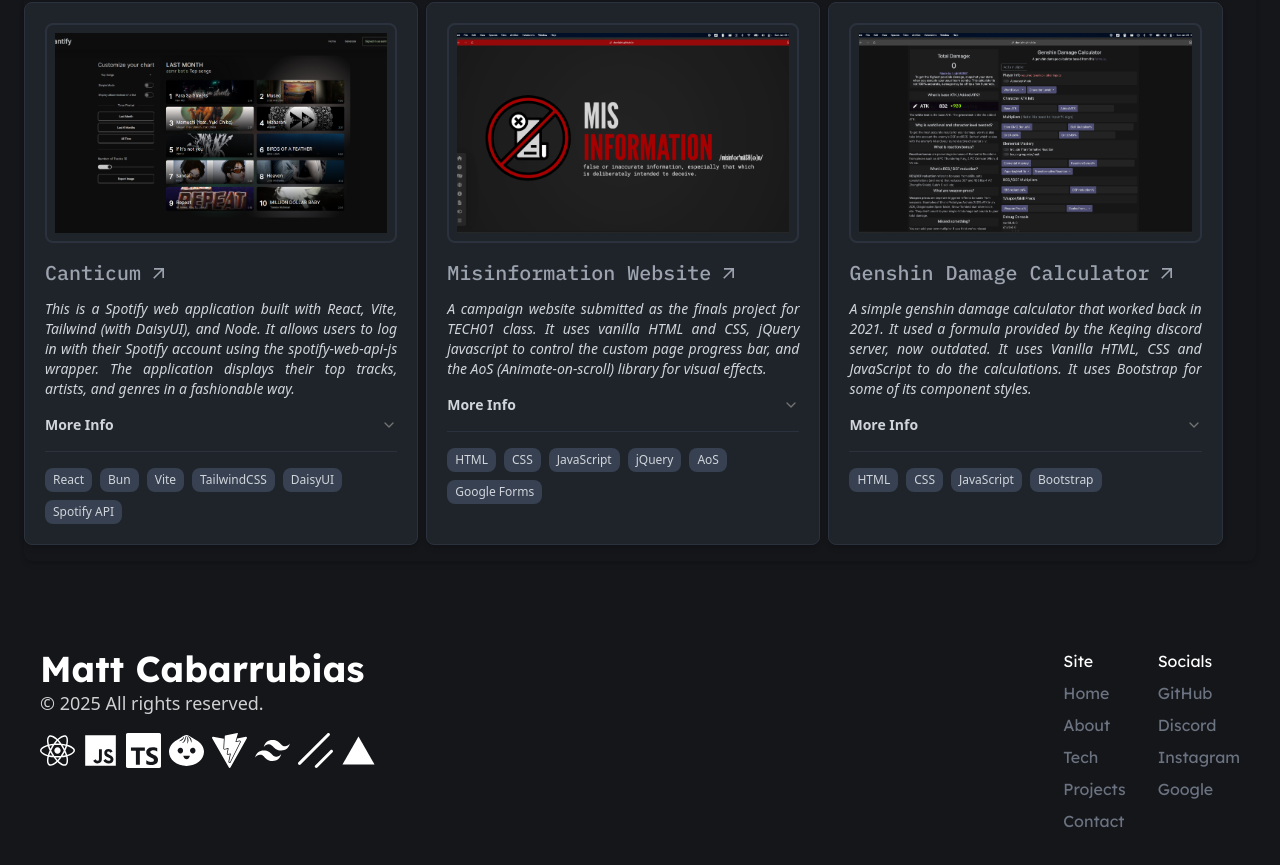
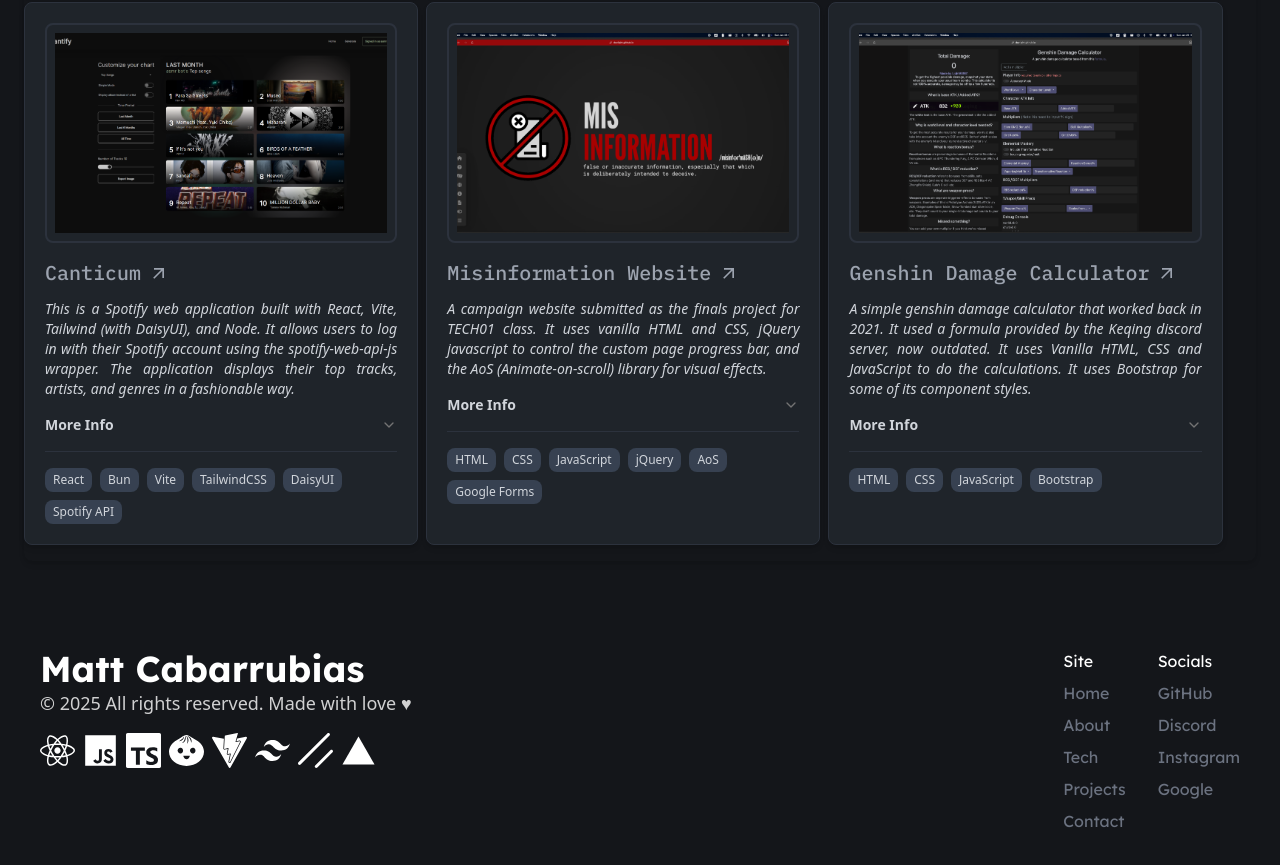
Before and after one commit to devliqht/portfolio, a React (Vite) app: page /projects in a window 1280 px wide. Shown: the part 701-1566 px from the top of the page. Built offline with nearby package versions, Linux system fonts and the light colour scheme.

Commit message:
FOOTER: little detail

```diff
--- a/src/components/Footer.tsx
+++ b/src/components/Footer.tsx
@@ -13,7 +13,7 @@
     <div className="container flex flex-col md:flex-row gap-8 justify-between items-start md:p-6">
         <div className="md:text-left">
           <h4 className="text-2xl md:text-4xl font-bold lexend-deca-700">Matt Cabarrubias</h4>
-          <p className="text-md md:text-lg opacity-80">© 2025 All rights reserved.</p>
+          <p className="text-md md:text-lg opacity-80">© 2025 All rights reserved. Made with love ♥︎</p>
           <div className="flex flex-row my-4 gap-2">
             <FaReact size={FooterIconSize}></FaReact>
             <FaJs size={FooterIconSize}></FaJs>
```
